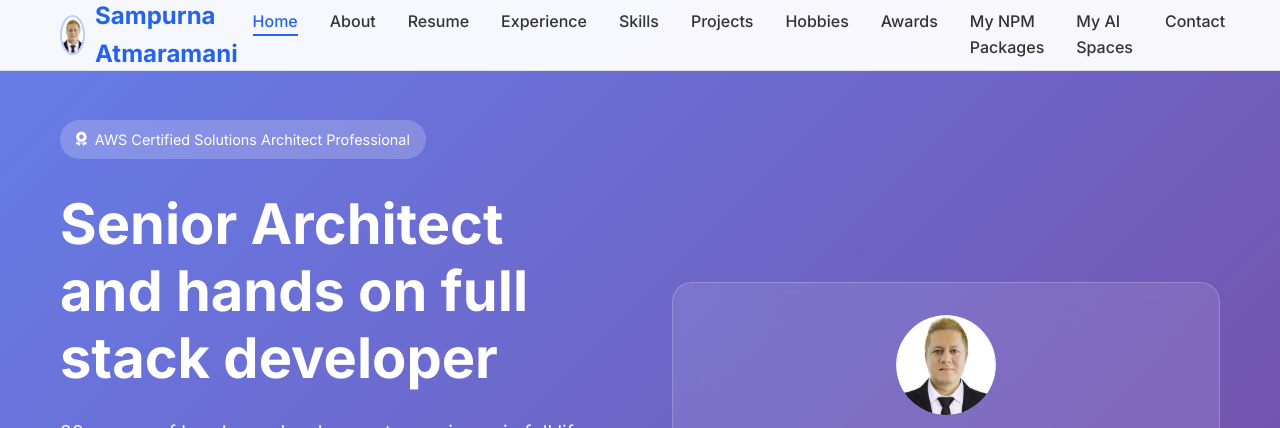
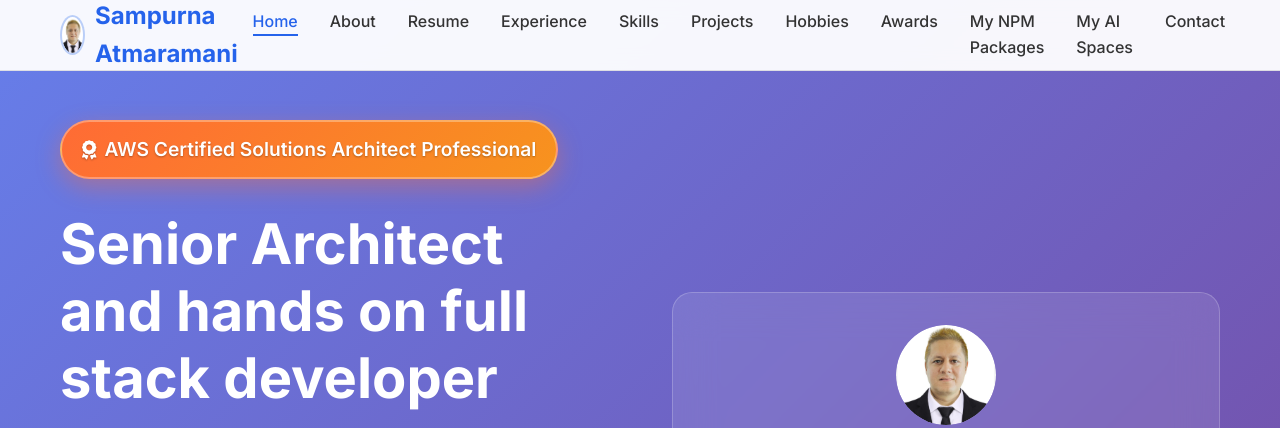
Before and after one commit to satmaramani/techysam, a plain HTML site: page index.html in a window 1280 px wide. Shown: the top 428 px of the page. Drawn offline with Linux system fonts and the light colour scheme.

Commit message:
aws highlighted

```diff
--- a/styles.css
+++ b/styles.css
@@ -184,12 +184,26 @@
     display: inline-flex;
     align-items: center;
     gap: 8px;
-    background: rgba(255, 255, 255, 0.2);
-    padding: 8px 16px;
+    background: linear-gradient(135deg, #ff6b35, #f7931e);
+    padding: 12px 20px;
     border-radius: 50px;
-    font-size: 0.9rem;
+    font-size: 1.2rem;
+    font-weight: 600;
     margin-bottom: 2rem;
     backdrop-filter: blur(10px);
+    box-shadow: 0 8px 25px rgba(255, 107, 53, 0.4);
+    border: 2px solid rgba(255, 255, 255, 0.3);
+    color: white;
+    text-shadow: 0 1px 2px rgba(0, 0, 0, 0.3);
+    transition: all 0.3s ease;
+    cursor: pointer;
+}
+
+.hero-badge:hover {
+    transform: translateY(-3px);
+    box-shadow: 0 12px 35px rgba(255, 107, 53, 0.6);
+    background: linear-gradient(135deg, #ff5722, #ff9800);
+    border-color: rgba(255, 255, 255, 0.5);
 }
 
 .hero-title {
```
